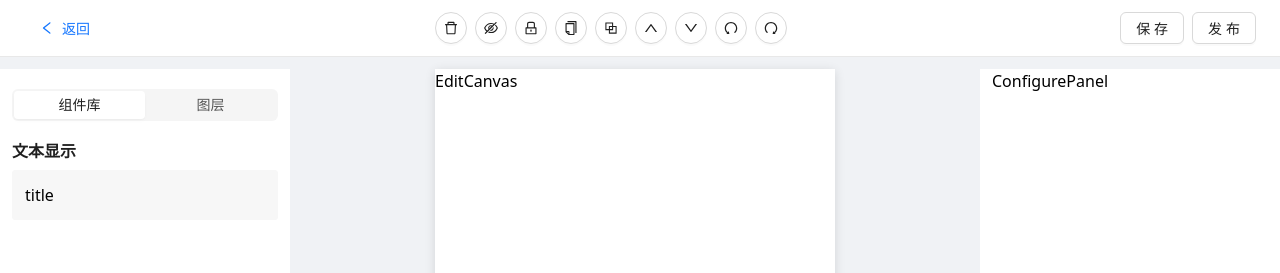
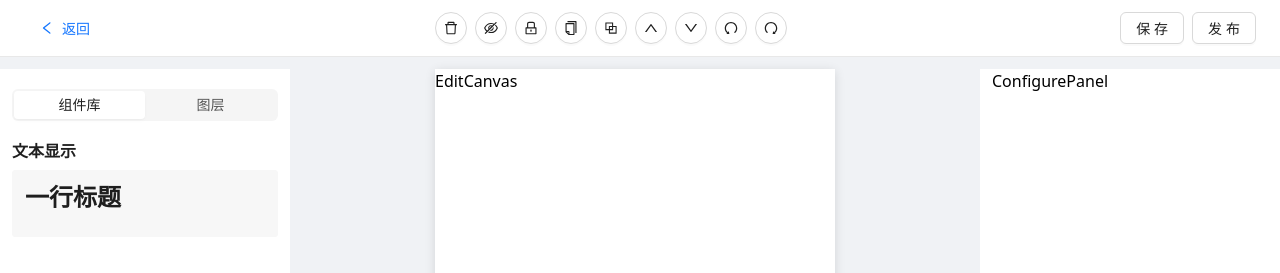
Before and after one commit to kongyich/somi, a React (Vite) app in the folder app/main/: page /question/edit in a window 1280 px wide. Shown: the top 273 px of the page. Built offline with nearby package versions, Linux system fonts and the light colour scheme.

Commit message:
feat: add component store

```diff
--- a/app/main/src/components/QuestionComponents/Title/Component.tsx
+++ b/app/main/src/components/QuestionComponents/Title/Component.tsx
@@ -1,9 +1,36 @@
 import { FC } from 'react'
+import { Typography } from 'antd';
+import { QuestionTitlePropsType, QuestionTitleDefaultProps, LevelType } from './interface'
 
-const Title: FC = () => {
+const { Title } = Typography;
+
+const QuestionTitle: FC<QuestionTitlePropsType> = (props: QuestionTitlePropsType) => {
+  const { text = '', level = 1, isCenter = false } = { ...QuestionTitleDefaultProps, ...props }
+
+  const levelToFontSize = {
+    1: '24px',
+    2: '20px',
+    3: '16px'
+  } as const
+
+  type GetFontSizeReturn = typeof levelToFontSize[keyof typeof levelToFontSize]
+
+  const getFontSize = (level: LevelType): GetFontSizeReturn => levelToFontSize[level]
+
   return (
-    <div>title</div>
+    <>
+      <Title
+        level={level}
+        style={{
+          textAlign: isCenter ? 'center' : 'start',
+          fontSize: getFontSize(level),
+          // marginBottom: '0',
+        }}
+      >
+        {text}
+      </Title>
+    </>
   )
 }
 
-export default Title
+export default QuestionTitle
--- a/app/main/src/components/QuestionComponents/Title/index.ts
+++ b/app/main/src/components/QuestionComponents/Title/index.ts
@@ -1,7 +1,9 @@
 import Component from './Component'
+import { QuestionTitleDefaultProps } from './interface'
 
 export default {
   title: '标题',
   type: 'questionTitle',
   Component,
+  defaultProps: QuestionTitleDefaultProps,
 }
--- a/app/main/src/components/QuestionComponents/Title/interface.ts
+++ b/app/main/src/components/QuestionComponents/Title/interface.ts
@@ -0,0 +1,17 @@
+
+export type LevelType = 1 | 2 | 3
+
+export type QuestionTitlePropsType = {
+  text?: string,
+  level?: LevelType,
+  isCenter?: boolean,
+
+  onChange?: (newProps: QuestionTitlePropsType) => void,
+  disabled?: boolean
+}
+
+export const QuestionTitleDefaultProps: QuestionTitlePropsType = {
+  text: '一行标题',
+  level: 1,
+  isCenter: false,
+}
```
